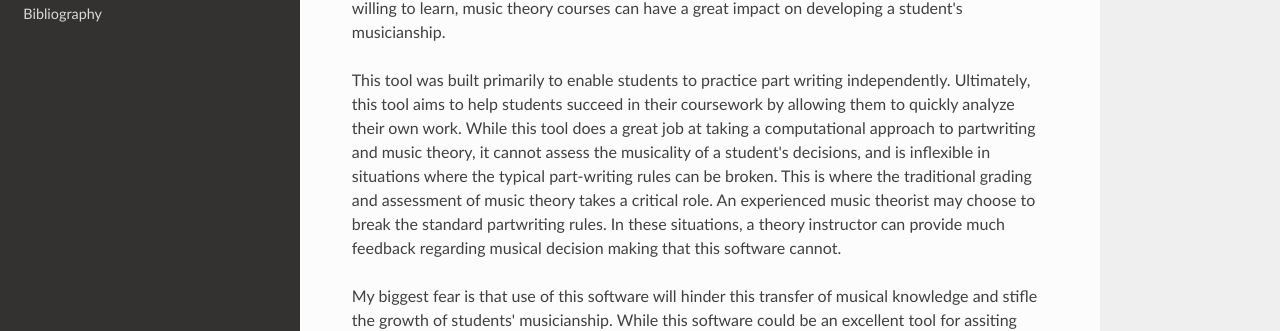
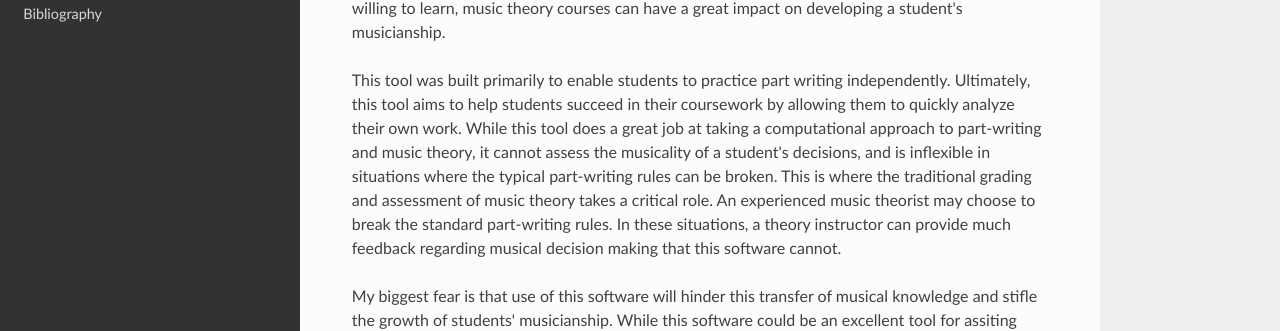
Before and after one commit to Jedimaster4559/PartwritingErrorChecker, an MkDocs documentation site: the page built from docs/EffectiveUse.md, in a window 1280 px wide and 1370 px high. Shown: the part 788-1119 px from the top of the window. Built offline with MkDocs 1.6.1, drawn with Linux system fonts in a browser that asks for light colours; nearby versions of some CDN libraries.

Commit message:
Update docs/EffectiveUse.md

```diff
--- a/docs/EffectiveUse.md
+++ b/docs/EffectiveUse.md
@@ -13,6 +13,6 @@ At some point, fixes to these problems may be implemented in this software. See
 ## My biggest fear for this software
 Many of the musicians I have met view music theory as just a course that needs to be completed to get their degree. I disagree with this perspective. If the course is taught well and students are willing to learn, music theory courses can have a great impact on developing a student's musicianship.
 
-This tool was built primarily to enable students to practice part writing independently. Ultimately, this tool aims to help students succeed in their coursework by allowing them to quickly analyze their own work. While this tool does a great job at taking a computational approach to partwriting and music theory, it cannot assess the musicality of a student's decisions, and is inflexible in situations where the typical part-writing rules can be broken. This is where the traditional grading and assessment of music theory takes a critical role. An experienced music theorist may choose to break the standard partwriting rules. In these situations, a theory instructor can provide much feedback regarding musical decision making that this software cannot.
+This tool was built primarily to enable students to practice part writing independently. Ultimately, this tool aims to help students succeed in their coursework by allowing them to quickly analyze their own work. While this tool does a great job at taking a computational approach to part-writing and music theory, it cannot assess the musicality of a student's decisions, and is inflexible in situations where the typical part-writing rules can be broken. This is where the traditional grading and assessment of music theory takes a critical role. An experienced music theorist may choose to break the standard part-writing rules. In these situations, a theory instructor can provide much feedback regarding musical decision making that this software cannot.
 
 My biggest fear is that use of this software will hinder this transfer of musical knowledge and stifle the growth of students' musicianship. While this software could be an excellent tool for assiting instructor's grading processes, it should not be their only source of feedback to their students. Additionally, students should not rely on this tool as the sole assessment of their work. Ultimately this tool is just a tool. Critical thinking and true musicianship will always be more important than any of the capabilities of this software.
```
